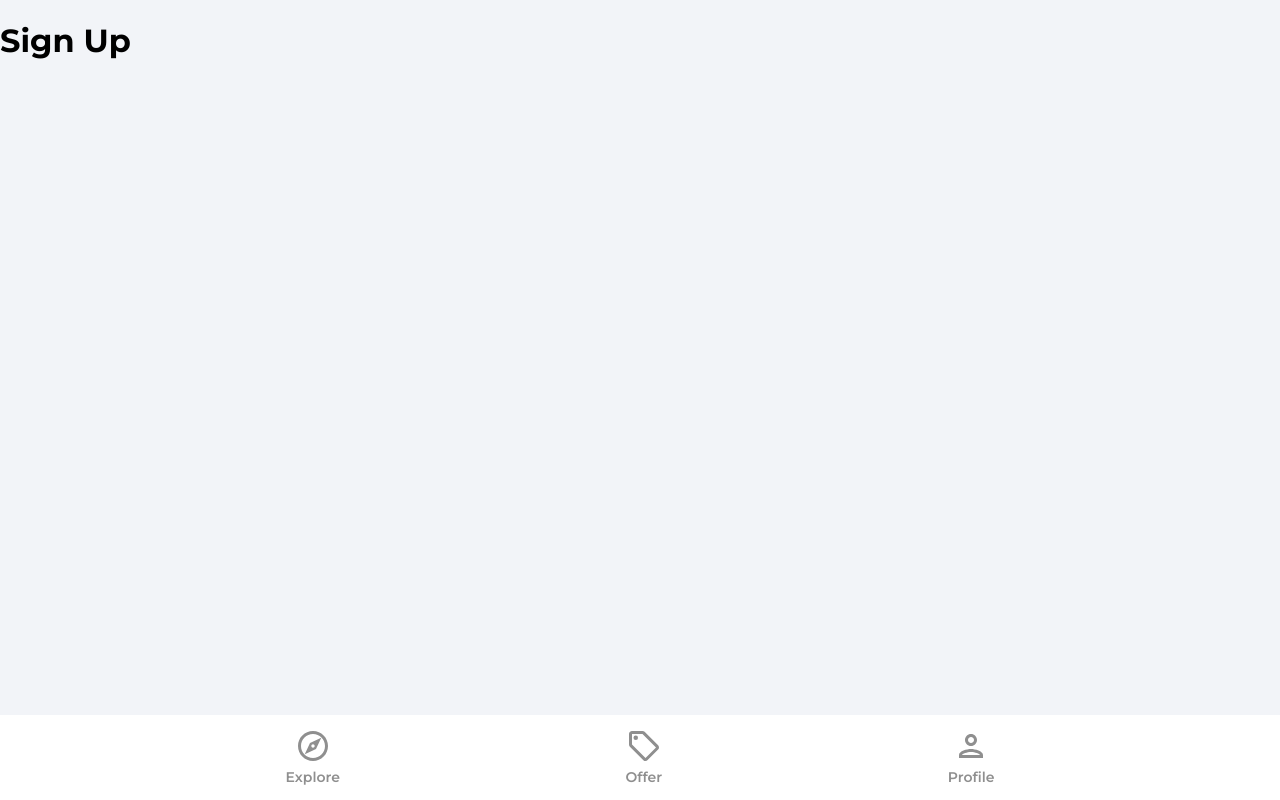
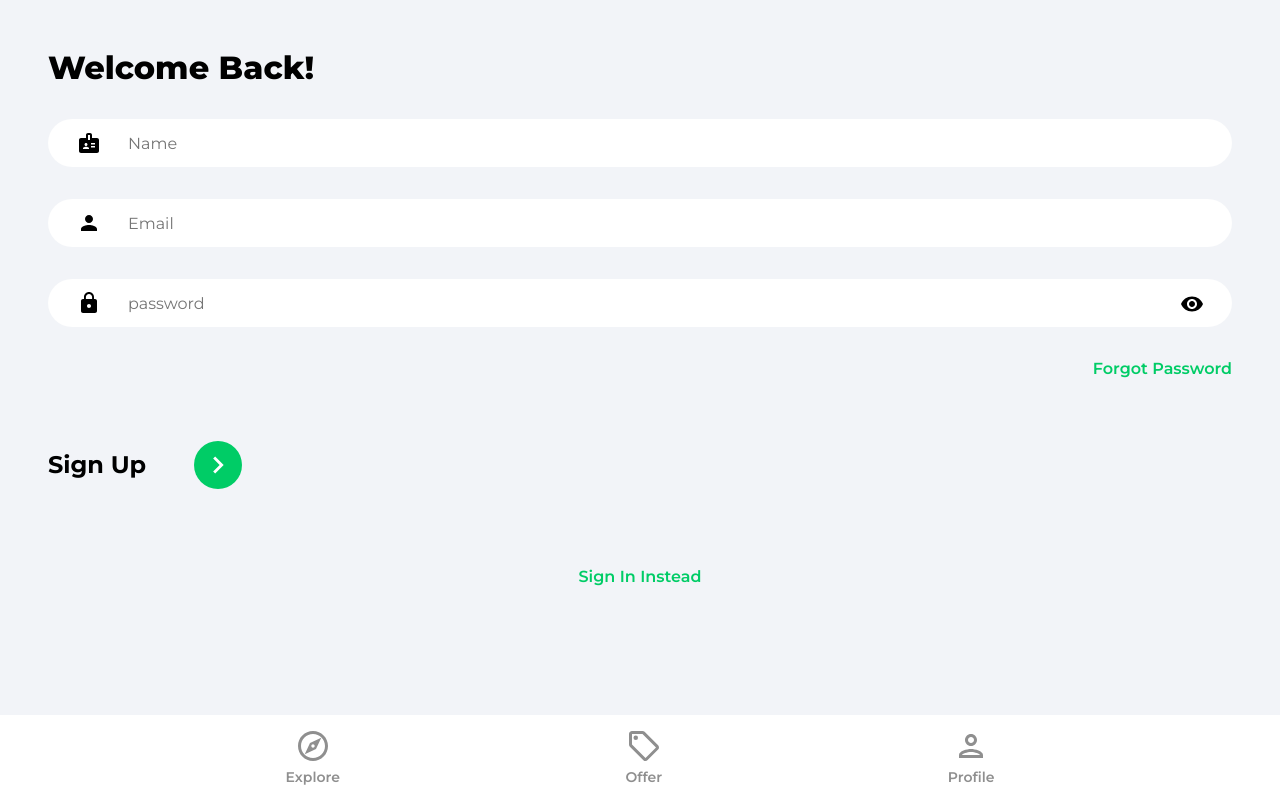
Before and after one commit to xaphaniafox/house-marketplace, a React (Create React App) app: page /sign-up in a window 1280 px wide. Built offline with nearby package versions, Linux system fonts and the light colour scheme.

Commit message:
creating the Sign Up page from the Sign In page

```diff
--- a/src/pages/SignUp.jsx
+++ b/src/pages/SignUp.jsx
@@ -1,8 +1,86 @@
+import { useState } from 'react'
+import { Link, useNavigate } from 'react-router-dom'
+import { ReactComponent as ArrowRightIcon } from '../assets/svg/keyboardArrowRightIcon.svg'
+import visibilityIcon from '../assets/svg/visibilityIcon.svg'
+
 function SignUp() {
+  const [showPassword, setShowPassword] = useState(false)
+
+  const [formData, setFormData] = useState({
+    name: '',
+    email: '',
+    password: '',
+  })
+  const {name, email, password} = formData
+
+  const onChange = (e) => {
+   setFormData((prevState) => ({
+    ...prevState,
+    [e.target.id]: e.target.value,
+   }))
+  }
+
   return (
-    <div>
-      <h1>Sign Up</h1>
-    </div>
+    <>
+      <div className='pageContainer'>
+        <header>
+          <p className='pageHeader'>Welcome Back!</p>
+        </header>
+
+        <main>
+          <form>
+          <input
+              className='nameInput'
+              type='text'
+              placeholder='Name'
+              id='name'
+              value={name}
+              onChange={onChange}
+            />
+            <input
+              className='emailInput'
+              type='email'
+              placeholder='Email'
+              id='email'
+              value={email}
+              onChange={onChange}
+            />
+
+            <div className='passwordInputDiv'>
+              <input
+                className='passwordInput'
+                type={showPassword ? 'text' : 'password'}
+                placeholder='password'
+                id='password'
+                value={password}
+                onChange={onChange}
+              />
+              <img
+                src={visibilityIcon}
+                className='showPassword'
+                alt='show password'
+                onClick={() => setShowPassword((prevState) =>
+                !prevState) }
+              />
+            </div>
+          </form>
+
+            <Link to='/forgot-password' className='forgotPasswordLink'>Forgot Password</Link>
+
+            <div className='signUpBar'>
+              <p className='signUpText'>Sign Up</p>
+              <button className='signUpButton'>
+                <ArrowRightIcon fill='#fff' width='34px' height='34px'></ArrowRightIcon>
+              </button>
+            </div>
+
+            {/*Google OAuth*/}
+
+            <Link to='/sign-in' className='registerLink'>Sign In Instead</Link>
+
+        </main>
+      </div>
+    </>
   )
 }
 export default SignUp
```
